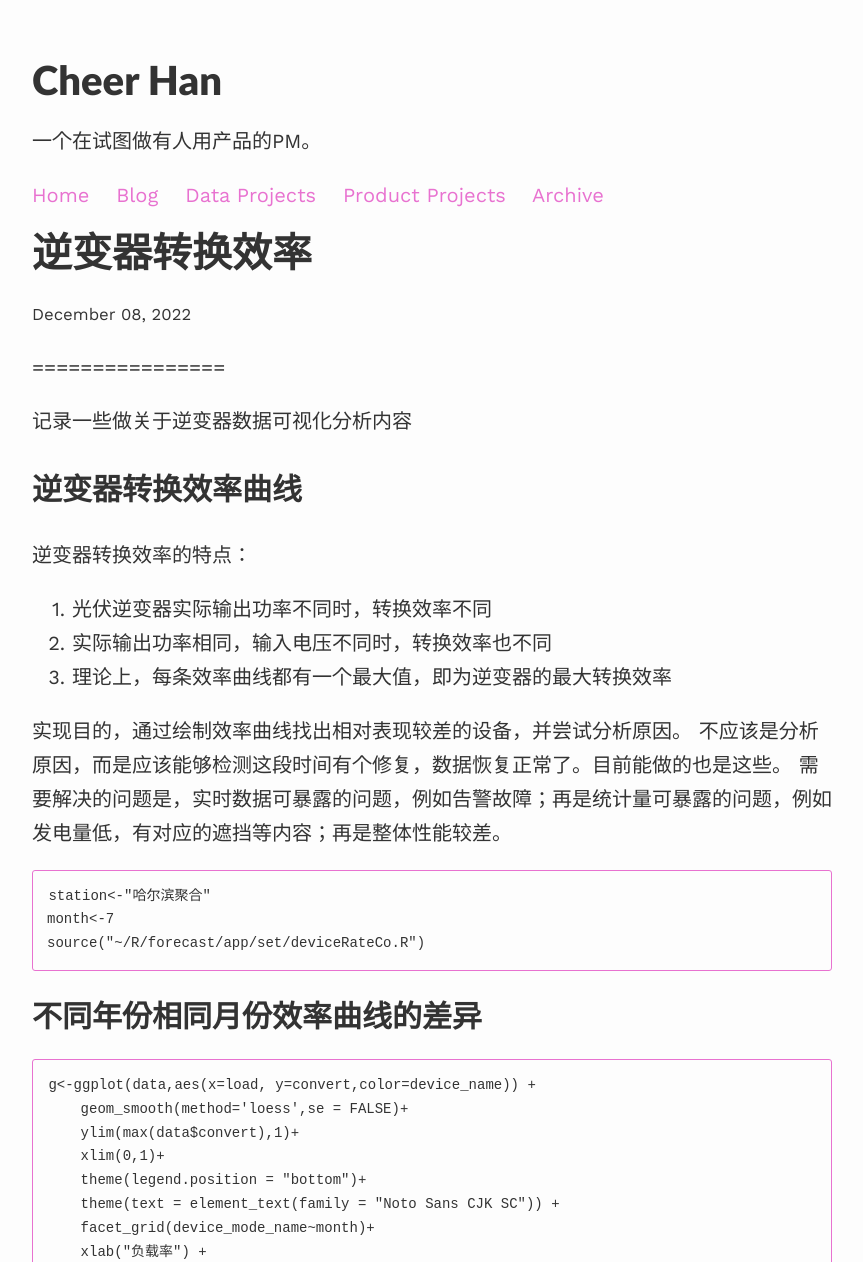
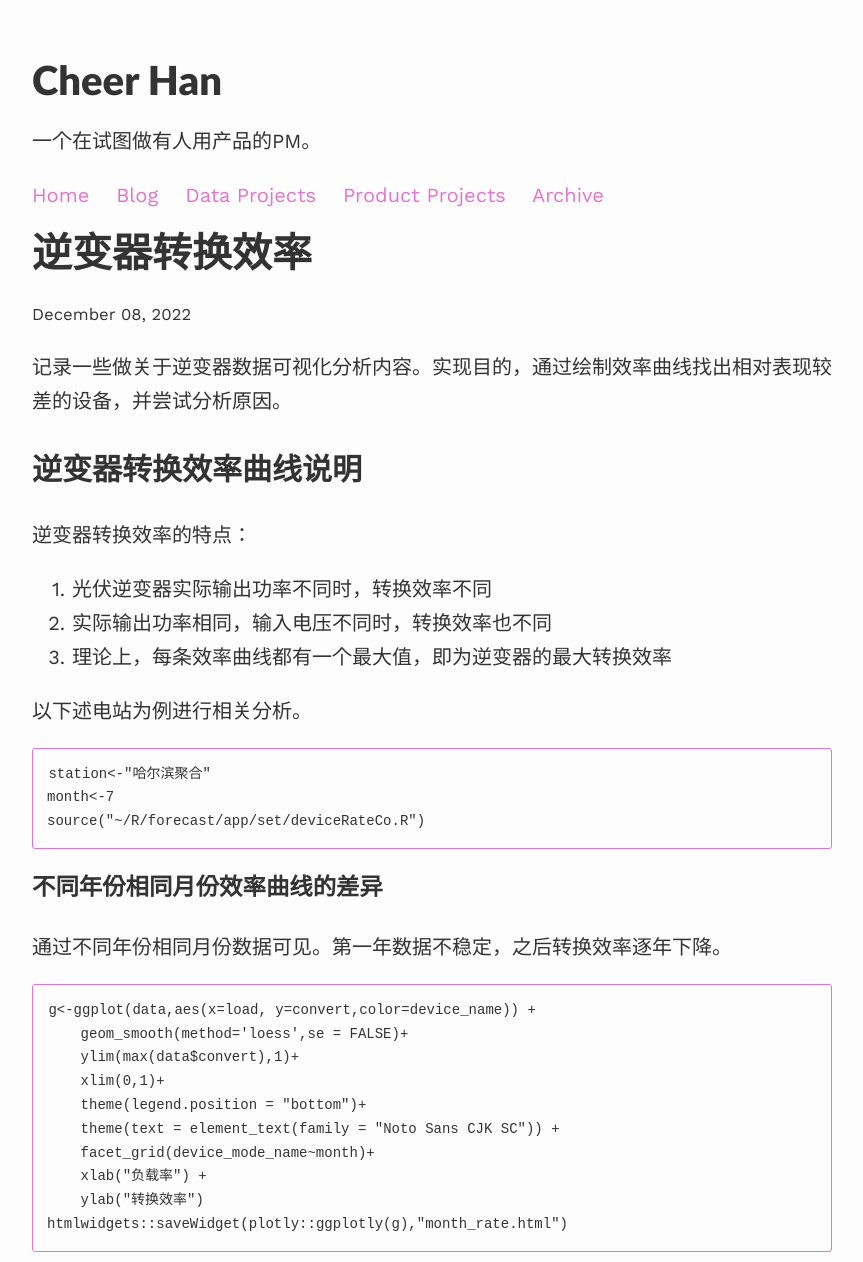
Before and after one commit to cheerhan/another-theme, a Jekyll site: the page built from _data_projects/inverter_rate.md, in a window 1280 px wide and 1400 px high, cut to the strip 0-1262 px from the top of the window. Shown: the whole strip, without its empty margins (208-1071 px from the left). Built offline with Jekyll 4.4.1, drawn with Linux system fonts in a browser that asks for light colours; nearby versions of some CDN libraries; some of the changed text lies outside the part shown.

Commit message:
改了一些关于转换效率的措辞，我不改了。ღ( ´･ᴗ･` )比心

````diff
--- a/_data_projects/inverter_rate.md
+++ b/_data_projects/inverter_rate.md
@@ -4,11 +4,9 @@ title: 逆变器转换效率
 description: another project
 ---
 
-================
+记录一些做关于逆变器数据可视化分析内容。实现目的，通过绘制效率曲线找出相对表现较差的设备，并尝试分析原因。
 
-记录一些做关于逆变器数据可视化分析内容
-
-## 逆变器转换效率曲线
+## 逆变器转换效率曲线说明
 
 逆变器转换效率的特点：
 
@@ -16,9 +14,7 @@ description: another project
 2.  实际输出功率相同，输入电压不同时，转换效率也不同
 3.  理论上，每条效率曲线都有一个最大值，即为逆变器的最大转换效率
 
-实现目的，通过绘制效率曲线找出相对表现较差的设备，并尝试分析原因。
-不应该是分析原因，而是应该能够检测这段时间有个修复，数据恢复正常了。目前能做的也是这些。
-需要解决的问题是，实时数据可暴露的问题，例如告警故障；再是统计量可暴露的问题，例如发电量低，有对应的遮挡等内容；再是整体性能较差。
+以下述电站为例进行相关分析。
 
 ``` r
 station<-"哈尔滨聚合"
@@ -26,7 +22,9 @@ month<-7
 source("~/R/forecast/app/set/deviceRateCo.R")
 ```
 
-## 不同年份相同月份效率曲线的差异
+### 不同年份相同月份效率曲线的差异
+
+通过不同年份相同月份数据可见。第一年数据不稳定，之后转换效率逐年下降。
 
 ``` r
 g<-ggplot(data,aes(x=load, y=convert,color=device_name)) +
@@ -42,7 +40,7 @@ htmlwidgets::saveWidget(plotly::ggplotly(g),"month_rate.html")
 ```
 <iframe src="{{site.baseurl}}/assets/inverter_rate/month_rate.html" height="400px" width="100%"></iframe>
 
-## 每台设备在不同年份的负荷率分布
+### 每台设备在不同年份的负荷率分布
 
 目前我绘制的这个图根本看不出来啥。
 
@@ -61,8 +59,6 @@ htmlwidgets::saveWidget(plotly::ggplotly(g),"device_month_rate.html")
 <iframe src="{{site.baseurl}}/assets/inverter_rate/device_month_rate.html" height="600px" width="100%"></iframe>
 
 ## 找到一个统计量来描述逆变器效率低
-
-从第一张图可以看到NB04，负载率越来越高，转换效率在下降的。从下表可以看出：
 
 ### 平均值
 
@@ -202,3 +198,5 @@ min_avg<-rate%>%arrange(rate)
 ```
 
 -   按照拟合曲线，效率最低的设备是 \#4
+
+通过平均值、中位数、行业中国效率、拟合曲线效率结算结果表现最差的设备是一致的。
````
